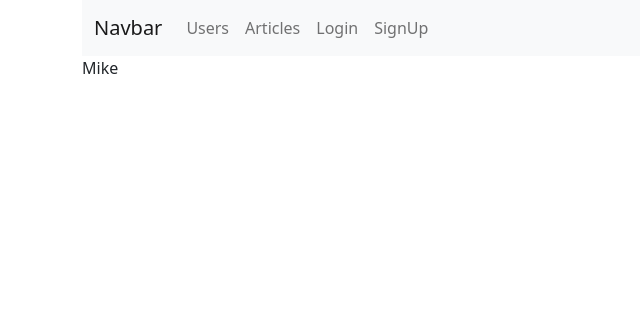
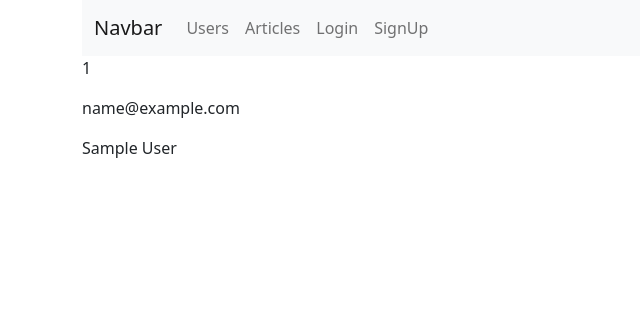
Before and after one commit to JustNekr/flaskProject, a Flask app: page /users/1 in a window 1280 px wide. Shown: the top 316 px of the page, without its empty margins (0-640 px from the left). Run offline with Flask 2, Linux system fonts and the light colour scheme; tables that the repository leaves empty hold one stand-in row (values such as "Sample post"); some libraries are stand-ins or nearby versions.

Commit message:
lesson_4

```diff
--- a/blog/templates/users/detail.html
+++ b/blog/templates/users/detail.html
@@ -2,10 +2,12 @@
 
 {% block title %}
     {{ super() }}
-    {{ user_name }}
+    {{ user.name }}
 {% endblock %}
 
 
 {% block body %}
-    <p>{{ user_name }}</p>
+    <p>{{ user.id }}</p>
+    <p>{{ user.email }}</p>
+    <p>{{ user.name }}</p>
 {% endblock %}
--- a/blog/templates/users/list.html
+++ b/blog/templates/users/list.html
@@ -9,9 +9,9 @@
 {% block body %}
     <h1>USERS LIST:</h1>
     <ul>
-    {% for user_id in users %}
+    {% for user in users %}
         <li>
-            <a href="{{ url_for('user.get_user', pk=user_id) }}">{{ users[user_id] }}</a>
+            <a href="{{ url_for('user.get_user', pk=user.id) }}">{{ user.name }}</a>
         </li>
     {% endfor %}
     </ul>
--- a/blog/user/views.py
+++ b/blog/user/views.py
@@ -5,23 +5,18 @@ from blog.models.user import User
 
 user = Blueprint('user', __name__, url_prefix='/users', static_folder='../static')
 
-USERS = {1: 'Mike',
-         2: 'John',
-         3: 'Pablo'
-         }
-
 
 @user.route('/')
 def users_list():
-    # users = User.query.all()
-    return render_template('users/list.html', users=USERS)
+    _users = User.query.all()
+    return render_template('users/list.html', users=_users)
 
 
 @user.route('/<int:pk>')
 def get_user(pk):
     try:
-        user_name = USERS[pk]
-    except KeyError:
+        _user = User.query.filter_by(id=pk).first()
+    except Exception:
         # raise NotFound(f'User id {pk} not found')
         return redirect('/users')
-    return render_template('users/detail.html', user_name=user_name)
+    return render_template('users/detail.html', user=_user)
--- a/test.py
+++ /dev/null
@@ -1,5 +0,0 @@
-import requests
-
-res = requests.post('http://127.0.0.1:5000/')
-
-print(res.__dict__)
```
Also changed, not shown: 1 other file.
